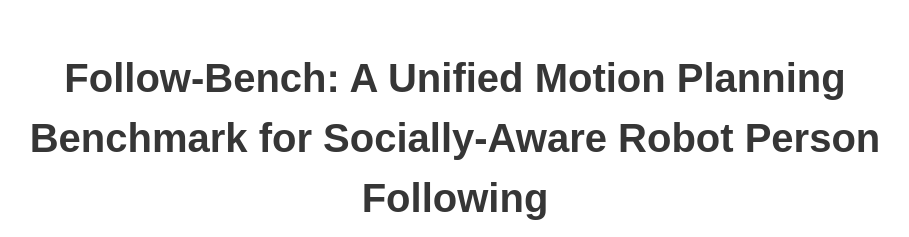
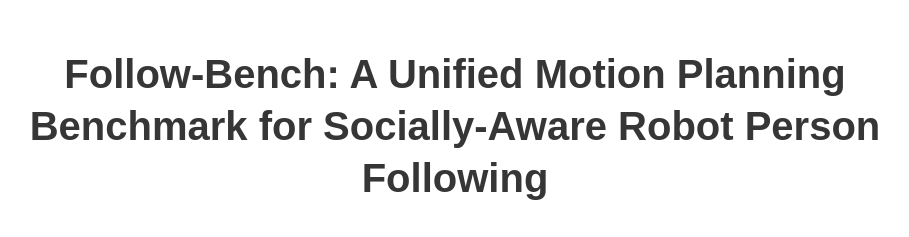
Before and after one commit to follow-bench/follow-bench.github.io, a plain HTML site: page index.html in a window 1280 px wide. Shown: the top 237 px of the page, without its empty margins (185-1094 px from the left). Drawn offline with nearby package versions, Linux system fonts and the light colour scheme; some icons are missing; a web font is replaced by a local one.

```diff
--- a/index.html
+++ b/index.html
@@ -53,7 +53,7 @@
         <div class="columns is-centered">
           <div class="column has-text-centered" style="max-width: 150%; width: 100%; padding-left: 0; padding-right: 0;">
             <h1 class="title is-1 publication-title"
-                style="width: 100%; word-wrap: break-word; font-size: 2.5rem; line-height: 1.5;">
+                style="width: 100%; word-wrap: break-word; font-size: 2.5rem; line-height: 1.3;">
               Follow-Bench: A Unified Motion Planning Benchmark for Socially-Aware Robot Person Following
             </h1>
             <!-- <div class="is-size-5 publication-authors">
```
